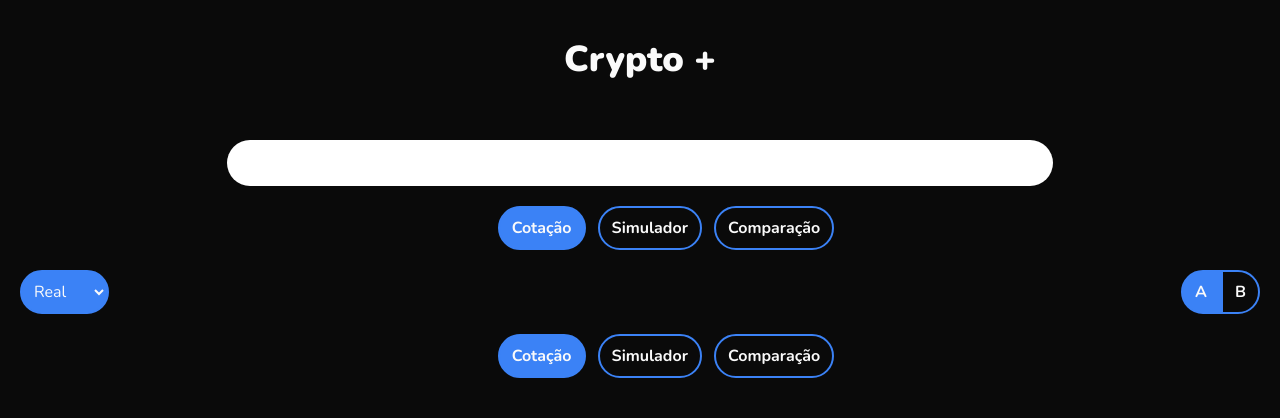
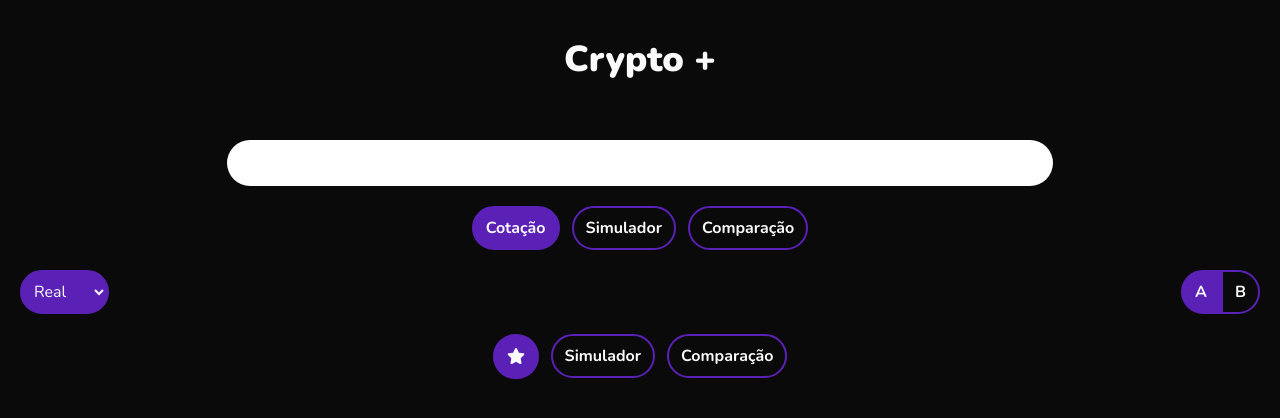
Before and after one commit to davidwjdev/crypto-plus-vue, a Vue app: page / in a window 1280 px wide. Shown: the top 418 px of the page. Built offline with nearby package versions, Linux system fonts and the light colour scheme.

Commit message:
Ajustes no layout

```diff
--- a/package.json
+++ b/package.json
@@ -12,6 +12,9 @@
     "vue": "^3.2.47"
   },
   "devDependencies": {
+    "@fortawesome/fontawesome-svg-core": "^6.4.0",
+    "@fortawesome/free-solid-svg-icons": "^6.4.0",
+    "@fortawesome/vue-fontawesome": "^3.0.3",
     "@vitejs/plugin-vue": "^4.1.0",
     "autoprefixer": "^10.4.14",
     "postcss": "^8.4.23",
--- a/src/App.vue
+++ b/src/App.vue
@@ -5,9 +5,9 @@ import NavVue from './components/Nav.vue';
 </script>
 
 <template>
-  <div class="mt-10 flex flex-col">
+  <div class=" flex flex-col">
 
-    <header class="mb-10">
+    <header class="py-10">
       <HeaderVue />
     </header>
     <nav>
--- a/src/components/Header.vue
+++ b/src/components/Header.vue
@@ -5,7 +5,7 @@
 
 <template>
     <div class="mx-5">
-        <h1 class="font-[900] text-4xl md:text-center">Crypto +</h1>
+        <h1 class="font-[900] text-4xl text-center">Crypto +</h1>
     </div>
 </template>
 
--- a/src/components/Home.vue
+++ b/src/components/Home.vue
@@ -1,23 +1,23 @@
 <script setup lang="ts">
-
+import { FontAwesomeIcon } from '@fortawesome/vue-fontawesome';
 
 </script>
 
 <template>
     <div class="flex justify-center items-center sm:overflow-x-auto sm:no-scrollbar mb-5">
-        <ul class="flex sm:ms-16">
+        <ul class="flex">
             <li class="me-3">
-                <button href="#" class="bg-blue-500 border-2 border-blue-500 p-3 rounded-full font-bold">
-                    Cotação
+                <button href="#" class="bg-violet-800 border-2 border-violet-800 sm:p-2 md:p-3 rounded-full font-bold">
+                    <FontAwesomeIcon :icon="['fas', 'star']" />
                 </button>
             </li>
             <li class="me-3">
-                <button href="#" class="border-2 border-blue-500 p-3 rounded-full font-bold">
+                <button href="#" class="border-2 border-violet-800 sm:p-2 md:p-3 rounded-full font-bold">
                     Simulador
                 </button>
             </li>
-            <li class="me-3">
-                <button href="#" class="border-2 border-blue-500 p-3 rounded-full font-bold">
+            <li class="">
+                <button href="#" class="border-2 border-violet-800 sm:p-2 md:p-3 rounded-full font-bold">
                     Comparação
                 </button>
             </li>
--- a/src/components/Nav.vue
+++ b/src/components/Nav.vue
@@ -7,19 +7,19 @@
         </form>
     </div>
     <div class="flex justify-center items-center sm:overflow-x-auto sm:no-scrollbar mb-5">
-        <ul class="flex sm:ms-16">
+        <ul class="flex">
             <li class="me-3">
-                <button href="#" class="bg-blue-500 border-2 border-blue-500 p-3 rounded-full font-bold">
+                <button href="#" class="bg-violet-800 border-2 border-violet-800 sm:p-2 md:p-3 rounded-full font-bold">
                     Cotação
                 </button>
             </li>
             <li class="me-3">
-                <button href="#" class="border-2 border-blue-500 p-3 rounded-full font-bold">
+                <button href="#" class="border-2 border-violet-800 sm:p-2 md:p-3 rounded-full font-bold">
                     Simulador
                 </button>
             </li>
-            <li class="me-3">
-                <button href="#" class="border-2 border-blue-500 p-3 rounded-full font-bold">
+            <li class="">
+                <button href="#" class="border-2 border-violet-800 sm:p-2 md:p-3 rounded-full font-bold">
                     Comparação
                 </button>
             </li>
@@ -29,7 +29,8 @@
         <ul class="flex justify-between">
             <li class="me-3">
                 <form action="">
-                    <select name="moeda" id="moeda" class="p-2 rounded-full bg-blue-500 border-2 border-blue-500">
+                    <select name="moeda" id="moeda"
+                        class="sm:p-1 md:p-2 rounded-full bg-violet-800 border-2 border-violet-800">
                         <option value="real">Real</option>
                         <option value="dolar">Dolar</option>
                         <option value="btn">Bitcoin</option>
@@ -39,10 +40,10 @@
             </li>
 
             <li class="">
-                <button href="#" class="bg-blue-500 border-2 border-blue-500 p-3 rounded-s-full font-bold">
+                <button href="#" class="bg-violet-800 border-2 border-violet-800 sm:p-2 md:p-3 rounded-s-full font-bold">
                     A
                 </button>
-                <button href="#" class="border-2 border-blue-500 p-3 rounded-e-full font-bold">
+                <button href="#" class="border-2 border-violet-800 sm:p-2 md:p-3 rounded-e-full font-bold">
                     B
                 </button>
             </li>
--- a/src/main.ts
+++ b/src/main.ts
@@ -1,5 +1,12 @@
-import { createApp } from 'vue'
-import './style.css'
-import App from './App.vue'
+import { createApp } from "vue";
+import "./style.css";
+import { library } from "@fortawesome/fontawesome-svg-core";
+import { FontAwesomeIcon } from "@fortawesome/vue-fontawesome";
+import App from "./App.vue";
 
-createApp(App).mount('#app')
+import { faStar } from "@fortawesome/free-solid-svg-icons";
+library.add(faStar);
+
+const app = createApp(App);
+app.component("FontAwesomeIcon", FontAwesomeIcon);
+app.mount("#app");
```
Also changed, not shown: 1 other file (tests, documents, lock files or other folders).
